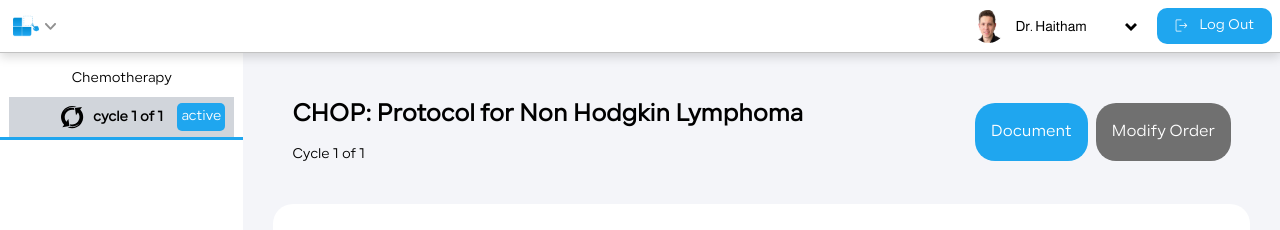
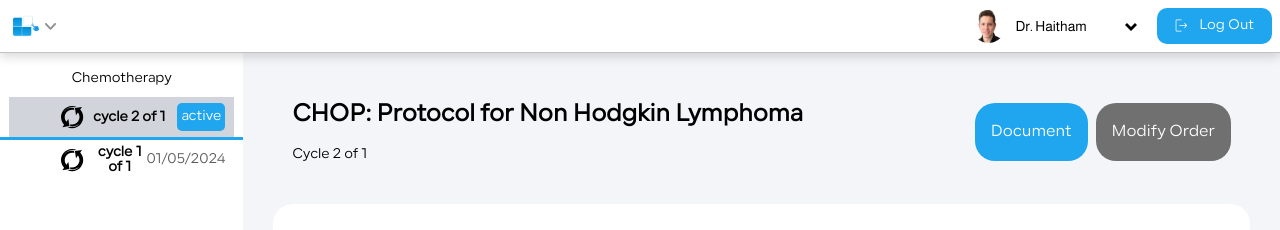
Before and after one commit to m-emadeddin/chemotherapy-management-system, a React (Create React App) app in the folder client-side/: page /document in a window 1280 px wide. Shown: the top 230 px of the page. Built offline with nearby package versions, Linux system fonts and the light colour scheme; no server answers.

Commit message:
Prepare for Active Cycle API

```diff
--- a/client-side/src/pages/Documentchemotherapy/index.jsx
+++ b/client-side/src/pages/Documentchemotherapy/index.jsx
@@ -1,6 +1,7 @@
 import React, { useState, useEffect } from "react";
 import { Helmet } from "react-helmet";
 import { useLocation, useNavigate } from "react-router-dom";
+
 import {
   Text,
   Button,
@@ -14,10 +15,10 @@ export default function DocumentchemotherapyPage() {
   const location = useLocation();
   const navigate = useNavigate();
   const id = 1;
-  const [activeCycle, setActiveCycle] = useState(1);
+  const [activeCycle, setActiveCycle] = useState(2);
   const [cyclesCount, setCyclesCount] = useState(1);
   const [redirectToDoc, setRedirectToDoc] = useState(false);
-  const [dates, setDates] = useState({});
+  const [dates, setDates] = useState({ 1: "01/05/2024" });
   const [cycle, setCycle] = useState(
     activeCycle || cyclesCount || location.state.cycle
   );
@@ -32,6 +33,22 @@ export default function DocumentchemotherapyPage() {
         setCyclesCount(data.cycle_count);
       } catch (error) {
         console.error("Error fetching cycle count:", error);
+      }
+    };
+    fetchData();
+  }, [id]);
+
+  useEffect(() => {
+    const fetchData = async () => {
+      try {
+        const response = await fetch(
+          `waiting/${id}`
+        );
+        const data = await response.json();
+        console.log(data)
+        // setActiveCycle(data);
+      } catch (error) {
+        console.error("Error fetching Active Cycle:", error);
       }
     };
     fetchData();
```
